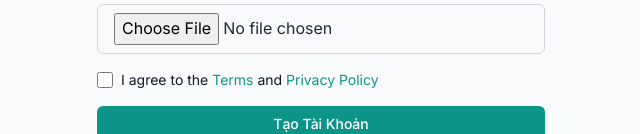
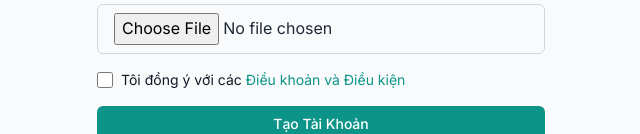
Before and after one commit to bloodline-dna-monorepo/bloodline-dna-frontend, a React (Vite) app: page /register in a window 1280 px wide. Shown: the part 816-950 px from the top of the page, without its empty margins (319-959 px from the left). Built offline with nearby package versions, Linux system fonts and the light colour scheme.

Commit message:
lần cuối

```diff
--- a/src/components/Auth/Register.tsx
+++ b/src/components/Auth/Register.tsx
@@ -218,13 +218,9 @@ const Register: React.FC = () => {
               className='h-4 w-4 text-teal-600 focus:ring-teal-500 border-gray-300 rounded'
             />
             <label htmlFor='agree-terms' className='ml-2 block text-sm text-gray-900'>
-              I agree to the{' '}
+              Tôi đồng ý với các{' '}
               <Link to='/terms' target='_blank' rel='noopener noreferrer' className='text-teal-600 hover:text-teal-500'>
-                Terms
-              </Link>{' '}
-              and{' '}
-              <Link to='/terms' target='_blank' rel='noopener noreferrer' className='text-teal-600 hover:text-teal-500'>
-                Privacy Policy
+                Điều khoản và Điều kiện
               </Link>
             </label>
           </div>
```
